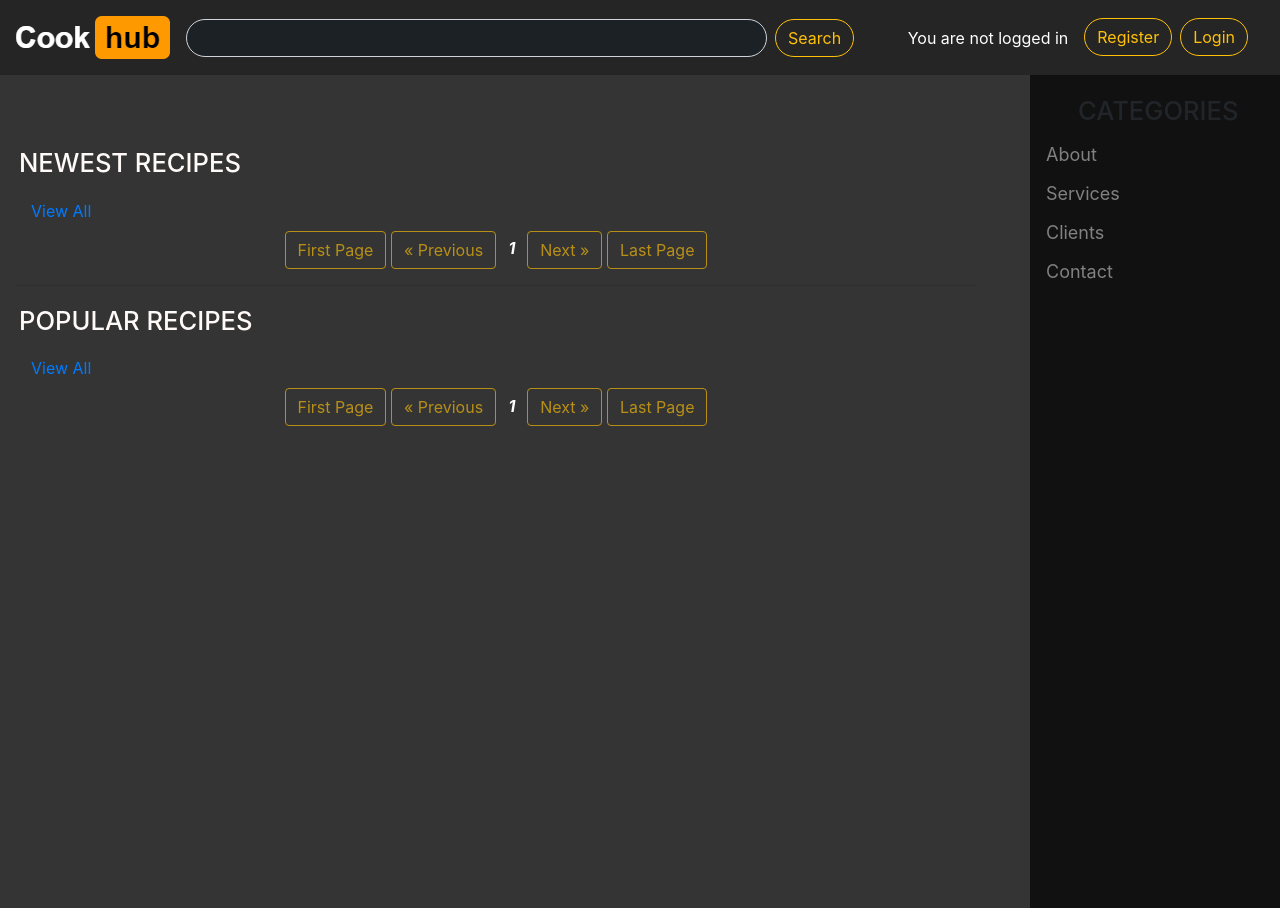
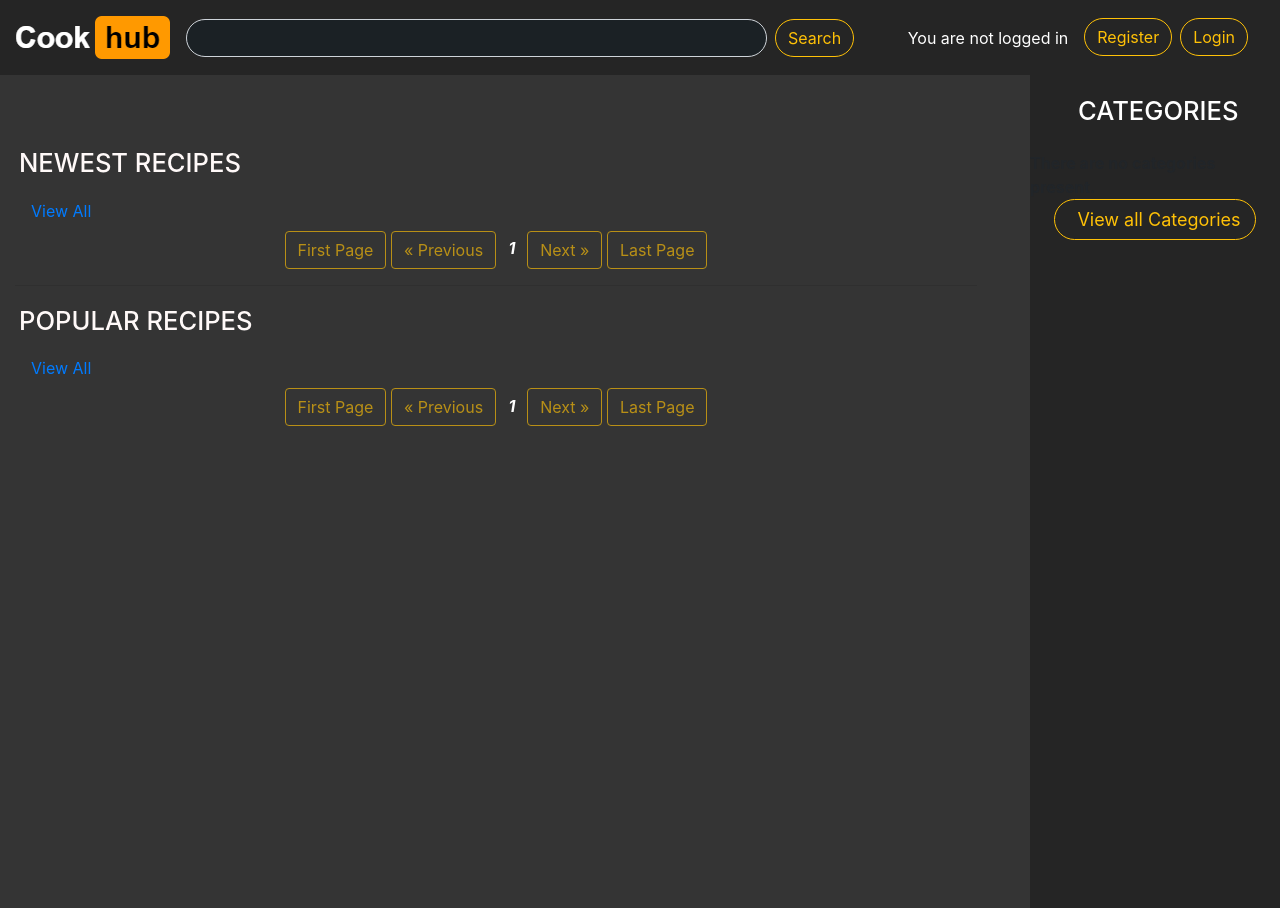
Before and after one commit to Konrad9/cookhub, a Django app: page / in a window 1280 px wide. Run offline with Django 3.2, Linux system fonts and the light colour scheme; data that the repository does not hold is empty; some libraries are stand-ins or nearby versions.

Commit message:
Design for Homepage done

```diff
--- a/cookhub/cookhub/views.py
+++ b/cookhub/cookhub/views.py
@@ -17,6 +17,8 @@ class Homepage(View):
         context_dict = {}
         saved = []
 
+        # ADD SORTING TO CATEGORIES
+        context_dict['categories'] = Category.objects.order_by()[:10]
         context_dict['newestRecipes'] = Recipe.objects.order_by('-creationDate')
         context_dict['popularRecipes'] = Recipe.objects.order_by('-views')
         n = len(Recipe.objects.order_by('-creationDate'))
--- a/cookhub/templates/cookhub/homepage.html
+++ b/cookhub/templates/cookhub/homepage.html
@@ -53,11 +53,25 @@
 
 
         <div class="sidenav pt-5 mt-5">
-            <h2 class="pl-5">CATEGORIES</h2>
-            <a href="#">About</a>
-            <a href="#">Services</a>
-            <a href="#">Clients</a>
-            <a href="#">Contact</a>
+            <h2 class="pl-5 pb-3" style="color: white">CATEGORIES</h2>
+            {% if categories %}
+            <ul class="list-group">
+                {% for category in categories %}
+
+                <li class="pl-3 pr-3 pb-2">
+                    <a class="bugged"
+                            href="#">{{ category.name }}
+                    </a>
+                </li>
+                {% endfor %}
+            </ul>
+            {% else %}
+            <strong>There are no categories present.</strong>
+            {% endif %}
+                <a class="btn btn-warning warning my-2 my-sm-0 ml-4 mr-4" style="color: #ffc107; border-radius:10rem; background-color: #252525"
+                        href="#">View all Categories
+                </a>
+
         </div>
 
 
@@ -91,6 +105,9 @@
     </script>
 
     <style>
+
+
+
         /* The sidebar menu */
         .sidenav {
             height: 100%; /* Full-height: remove this if you want "auto" height */
@@ -99,7 +116,7 @@
             z-index: 1; /* Stay on top */
             top: 0; /* Stay at the top */
             right: 0;
-            background-color: #111; /* Black */
+            background-color: #252525; /* Black */
             overflow-x: hidden; /* Disable horizontal scroll */
             padding-top: 20px;
         }
```
